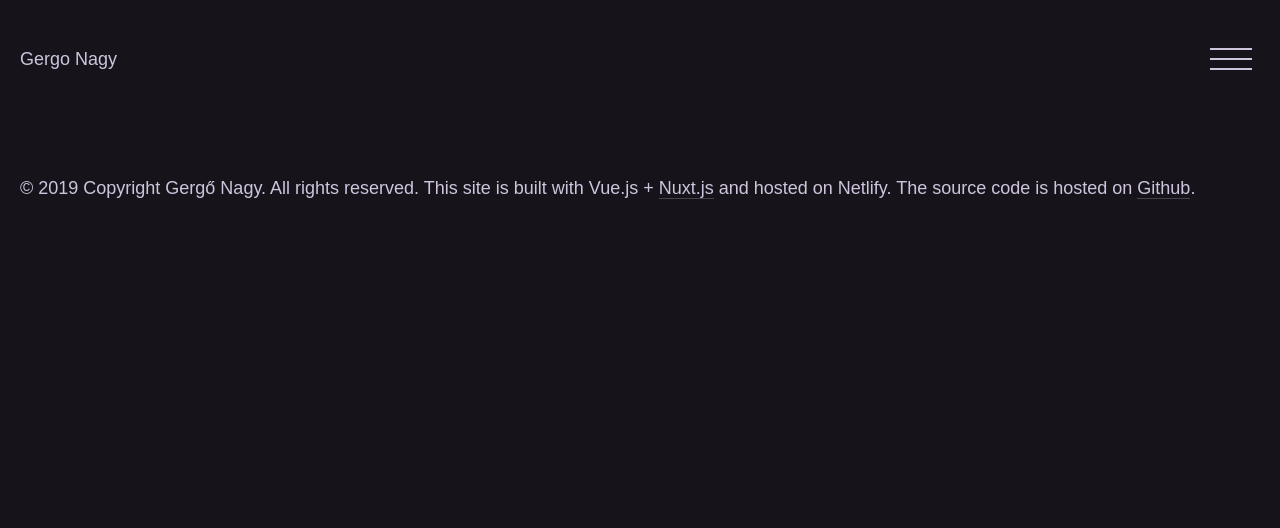
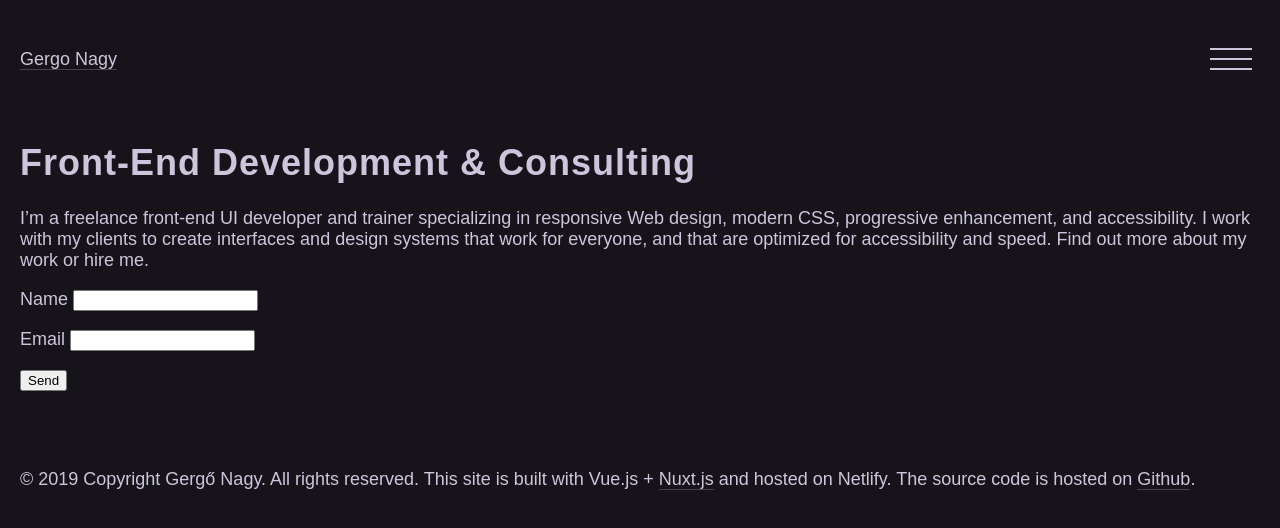
Before and after one commit to dzsi1994/portfolio_new, a Nuxt app: page /contact in a window 1280 px wide. Shown: the top 528 px of the page. Built offline with nearby package versions, Linux system fonts and the light colour scheme.

Commit message:
add form

```diff
--- a/assets/styles/_general.scss
+++ b/assets/styles/_general.scss
@@ -48,6 +48,9 @@ h6,
 a {
   border-bottom: 1px solid rgba(255, 255, 255, 0.2);
   cursor: pointer;
+  color: unset;
+  text-decoration: none;
+
 
   &:hover {
     background: -webkit-gradient(linear, left top, right top, from(#5be1bd), to(#5be190));
--- a/layouts/partials/navbar.vue
+++ b/layouts/partials/navbar.vue
@@ -2,7 +2,7 @@
   <div>
     <header class="container homepage__menu">
       <nav>
-        <div class="logo">Gergo Nagy</div>
+        <div class="logo"><nuxt-link to="/">Gergo Nagy</nuxt-link></div>
       </nav>
       <div class="homepage__menu__burger" @click="isNavOpened = ! isNavOpened">
         <i></i>
--- /dev/null
+++ b/pages/contact.vue
@@ -0,0 +1,35 @@
+<template>
+  <div class="container">
+    <h1>Front-End Development & Consulting</h1>I’m a freelance front-end UI developer and trainer specializing in responsive Web design, modern CSS, progressive
+    enhancement, and accessibility. I work with my clients to create interfaces and design systems that work for
+    everyone, and that are optimized for accessibility and speed. Find out more about my work or hire me.
+    <form name="contact" data-netlify="true">
+  <p>
+    <label>Name <input type="text" name="name" /></label>
+  </p>
+  <p>
+    <label>Email <input type="email" name="email" /></label>
+  </p>
+  <p>
+    <button type="submit">Send</button>
+  </p>
+</form>
+  </div>
+</template>
+
+<script>
+export default {
+  head() {
+    return {
+      title: 'Contact me',
+      meta: [
+        { name: 'description', content: 'Just send me an email' },
+        { name: 'keywords', content: 'frontend, freelance, work' }
+      ]
+    }
+  }
+}
+</script>
+
+<style>
+</style>
--- a/pages/index.vue
+++ b/pages/index.vue
@@ -1,5 +1,5 @@
 <template>
-  <div class="container">dsa</div>
+  <div class="container">This is the index page</div>
 </template>
 
 <script>
```
